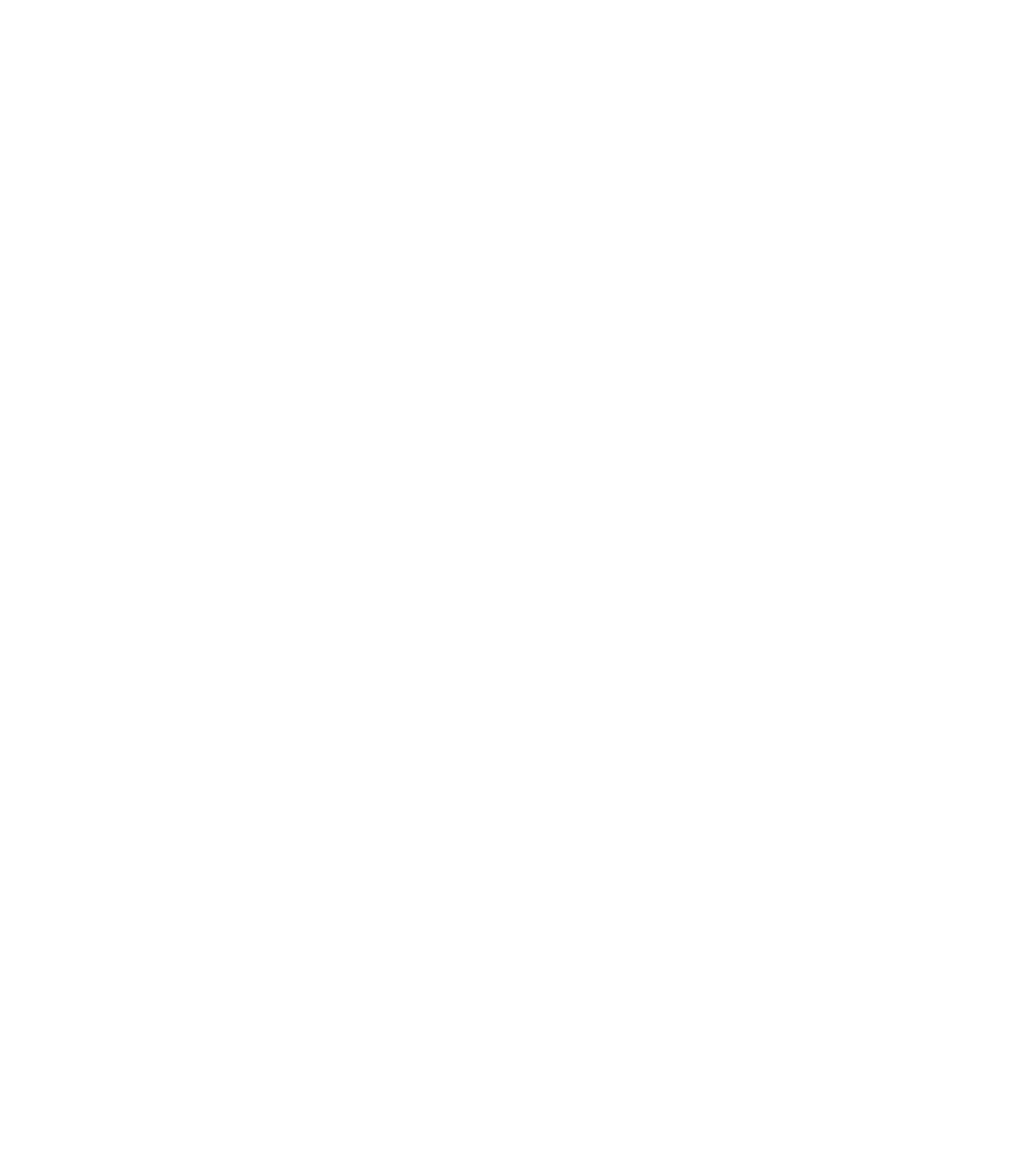
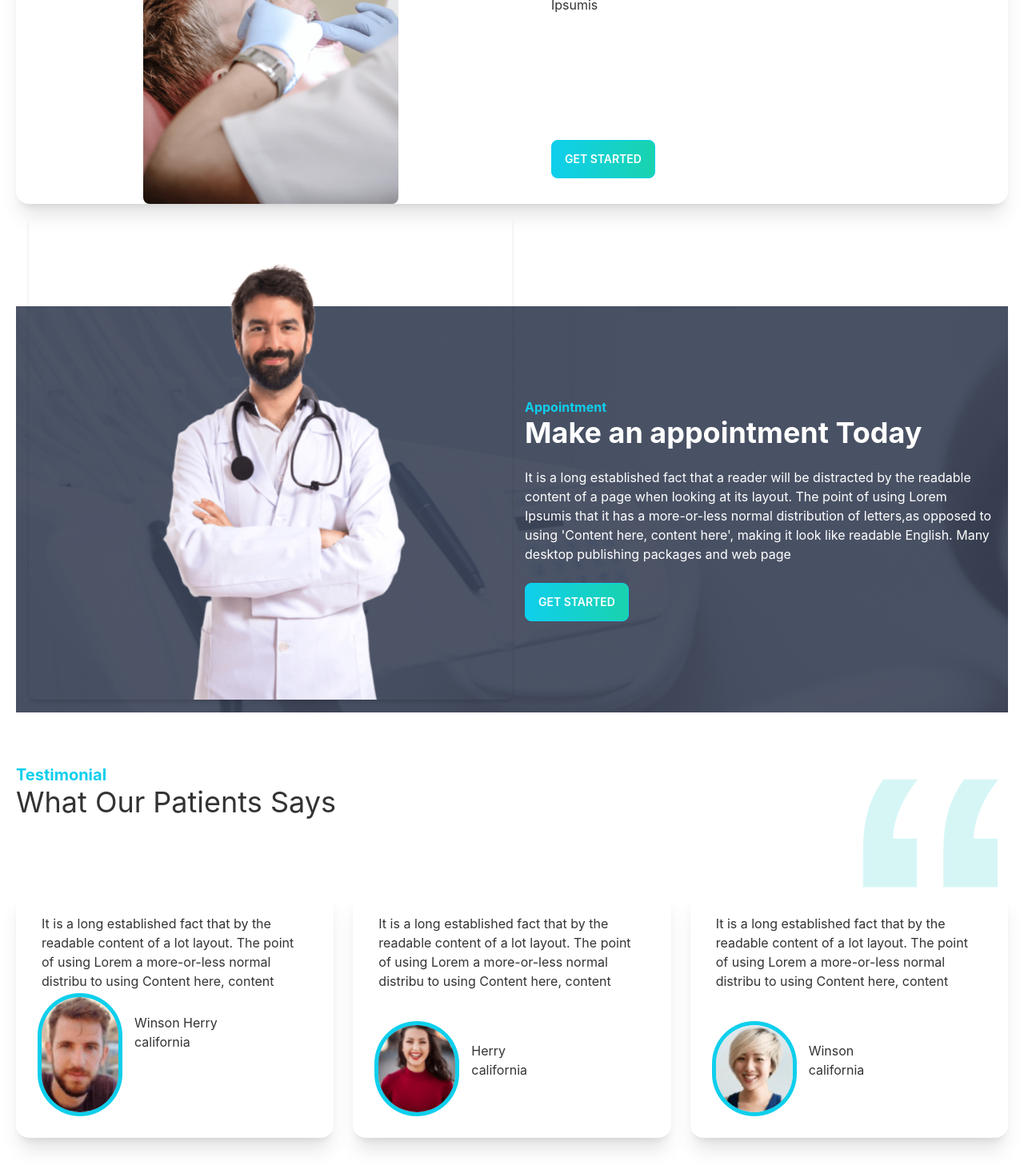
Before and after one commit to mrsahadatarefin/doctors-portal, a React (Create React App) app: page / in a window 1280 px wide. Shown: the part 1330-2797 px from the top of the page at 80% size. Before the commit the page ends 1152 px from the top, so only its background shows below. Built offline with nearby package versions, Linux system fonts and the light colour scheme.

Commit message:
review done

```diff
--- a/src/Pages/Home/Banner/Banner.js
+++ b/src/Pages/Home/Banner/Banner.js
@@ -7,10 +7,10 @@ const Banner = () => {
       <div className="hero-content flex-col lg:flex-row-reverse">
         <img
           src={chair}
-          className=" rounded-lg w-1/2 shadow-2xl" alt=""
+          className=" rounded-lg  w-1/2 shadow-2xl" alt=""
         />
         <div>
-          <h1 className="text-5xl font-bold">Box Office News!</h1>
+          <h1 className="text-5xl font-bold">Your New Smile Starts Here</h1>
           <p className="py-6">
             Provident cupiditate voluptatem et in. Quaerat fugiat ut assumenda
             excepturi exercitationem quasi. In deleniti eaque aut repudiandae et
--- /dev/null
+++ b/src/Pages/Home/Home/FooterBanner/FooterBanner.js
@@ -0,0 +1,22 @@
+import React from 'react';
+import img from '../../../../assets/images/treatment.png'
+
+const FooterBanner = () => {
+    return (
+        <div className="card lg:card-side bg-base-100 shadow-xl  mt-20 ">
+  <figure><img src={img} alt="Album" className='w-1/2 rounded-lg'/></figure>
+  <div className="card-body ">
+    <h2 className="card-title  font-4xl font-bold  ">Exceptional Dental Care, on Your Terms</h2>
+    <p>It is a long established fact that a reader will be
+         distracted by the readable <br /> content of a page when
+         looking at its layout. The point of using Lorem Ipsumis
+       </p>
+    <div className=" ">
+      <button className="btn btn-primary bg-gradient-to-r from-primary to-secondary text-white">GET STARTED</button>
+    </div>
+  </div>
+</div>
+    );
+};
+
+export default FooterBanner;
--- a/src/Pages/Home/Home/Home.js
+++ b/src/Pages/Home/Home/Home.js
@@ -1,7 +1,11 @@
 import React from 'react';
+
 import Banner from '../Banner/Banner';
 import InfoCards from '../InfoCart/Infocart';
+import MakeAppointment from '../MakeAppointment/MakeAppointment';
 import Services from '../services/Services';
+import Testimonial from '../Testimonial/Testimonial';
+import FooterBanner from './FooterBanner/FooterBanner';
 
 const Home = () => {
     return (
@@ -9,6 +13,11 @@ const Home = () => {
            <Banner></Banner>
            <InfoCards></InfoCards>
            <Services></Services>
+           <FooterBanner></FooterBanner>
+
+        <MakeAppointment></MakeAppointment>
+        <Testimonial></Testimonial>
+
         </div>
     );
 };
--- a/src/Pages/Home/InfoCart/Infocard/InfoCard.js
+++ b/src/Pages/Home/InfoCart/Infocard/InfoCard.js
@@ -4,7 +4,7 @@ const InfoCard = ({card}) => {
     const {name,description,icon, bgClass}= card;
 
     return (
-        <div className={`text-white card card-side bg-base-100 w-96 shadow-xl p-6 ${bgClass}`}>
+        <div className={`text-white card md:card-side bg-base-100  shadow-xl p-6 ${bgClass}`}>
         <figure><img src={icon} alt="Movie"/></figure>
         <div className="card-body ">
           <h2 className="card-title ">{name}</h2>
--- /dev/null
+++ b/src/Pages/Home/MakeAppointment/MakeAppointment.js
@@ -0,0 +1,35 @@
+import React from "react";
+import doctor from "../../../assets/images/doctor.png";
+import appointment from '../../../assets/images/appointment.png'
+const MakeAppointment = () => {
+  return (
+    <section className="mt-32"
+    style={{
+        background:`url(${appointment})`
+     }}
+
+    >
+
+      <div className="hero ">
+        <div className="hero-content flex-col lg:flex-row">
+          <img src={doctor} alt="" className="hidden  md:block lg:block lg:w-1/2  rounded-lg shadow-md -mt-32"  />
+          <div>
+            <p className="font-xl font-bold text-primary  ">Appointment</p>
+            <h1 className="text-4xl font-bold text-white">Make an appointment Today</h1>
+            <p className="py-6 text-white">
+              It is a long established fact that a reader will be distracted by
+              the readable content of a page when looking at its layout. The
+              point of using Lorem Ipsumis that it has a more-or-less normal
+              distribution of letters,as opposed to using 'Content here, content
+              here', making it look like readable English. Many desktop
+              publishing packages and web page
+            </p>
+            <button className="btn btn-primary bg-gradient-to-r from-primary to-secondary text-white">Get Started</button>
+          </div>
+        </div>
+      </div>
+    </section>
+  );
+};
+
+export default MakeAppointment;
--- /dev/null
+++ b/src/Pages/Home/Testimonial/Review/Review.js
@@ -0,0 +1,26 @@
+import React from 'react';
+
+const Review = ({review}) => {
+    const { name, reviewTitle,img,location}= review
+    return (
+        <div className="card   shadow-xl">
+        <div className="card-body">
+
+          <p>{reviewTitle}</p>
+
+          <div className="avatar  ">
+  <div className="w-24 rounded-full ring ring-primary ring-offset-primary ring-offset-2 ">
+    <img src={img}  alt="" />
+
+  </div>
+  <div className='p-5'>
+    <p>{name}</p>
+    <p>{location}</p></div>
+</div>
+
+        </div>
+      </div>
+    );
+};
+
+export default Review;
--- /dev/null
+++ b/src/Pages/Home/Testimonial/Testimonial.js
@@ -0,0 +1,55 @@
+import React from "react";
+import moduleName from "../../../assets/icons/quote.svg";
+import img1 from '../../../assets/images/people1.png'
+import img2 from '../../../assets/images/people2.png'
+import img3 from '../../../assets/images/people3.png'
+import Review from "./Review/Review";
+const Testimonial = () => {
+  const reviews = [
+    {
+      id: 1,
+      name: "Winson Herry",
+      reviewTitle:
+        "It is a long established fact that by the readable content of a lot layout. The point of using Lorem a more-or-less normal distribu to using Content here, content",
+      location: "california",
+      img:img1
+    },
+    {
+      id: 2,
+      name: " Herry",
+      reviewTitle:
+        "It is a long established fact that by the readable content of a lot layout. The point of using Lorem a more-or-less normal distribu to using Content here, content",
+      location: "california",
+      img:img2
+    },
+    {
+      id: 3,
+      name: "Winson ",
+      reviewTitle:
+        "It is a long established fact that by the readable content of a lot layout. The point of using Lorem a more-or-less normal distribu to using Content here, content",
+      location: "california",
+      img:img3
+    },
+  ];
+  return (
+    <section className="my-16">
+      <div className="flex justify-between">
+        <div>
+          <h4 className="text-xl text-primary font-bold">Testimonial</h4>
+          <h2 className="text-4xl">What Our Patients Says</h2>
+        </div>
+        <figure>
+          <img src={moduleName} alt="" className=" w-24 lg:w-48" />
+        </figure>
+      </div>
+      <div className="grid gap-6 grid-cols-1 md:grid-cols-2 lg:grid-cols-3">
+        { reviews.map(review => <Review
+        key={review.id}
+        review={review}
+        ></Review>)}
+      </div>
+    </section>
+  );
+};
+
+export default Testimonial;
--- a/src/Pages/Home/services/service.js
+++ b/src/Pages/Home/services/service.js
@@ -3,7 +3,7 @@ import React from 'react';
 const Service = ({servicesInfo}) => {
     const {name,description,img }=servicesInfo
     return (
-        <div className="card w-96 bg-base-100 shadow-xl">
+        <div className="card  bg-base-100 shadow-xl">
   <figure className="px-10 pt-10">
     <img src={img} alt='' />
   </figure>
```
